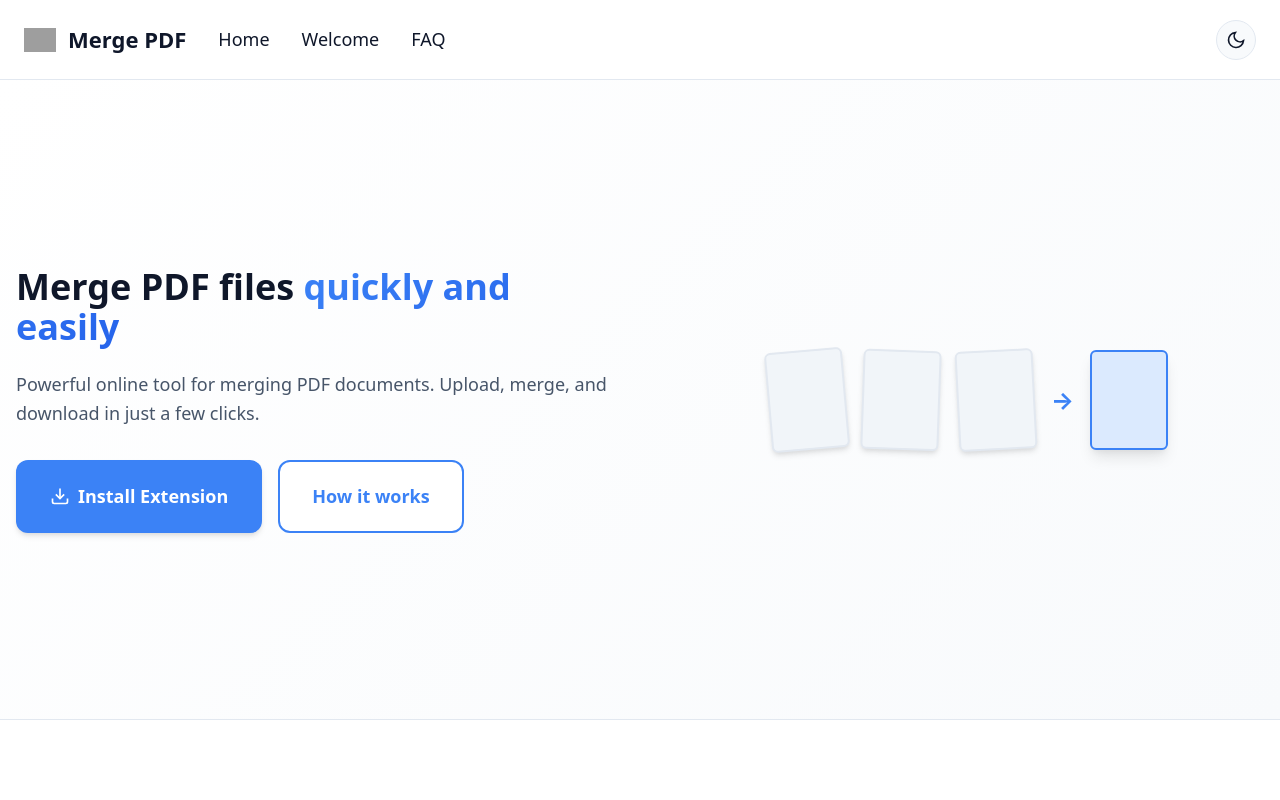
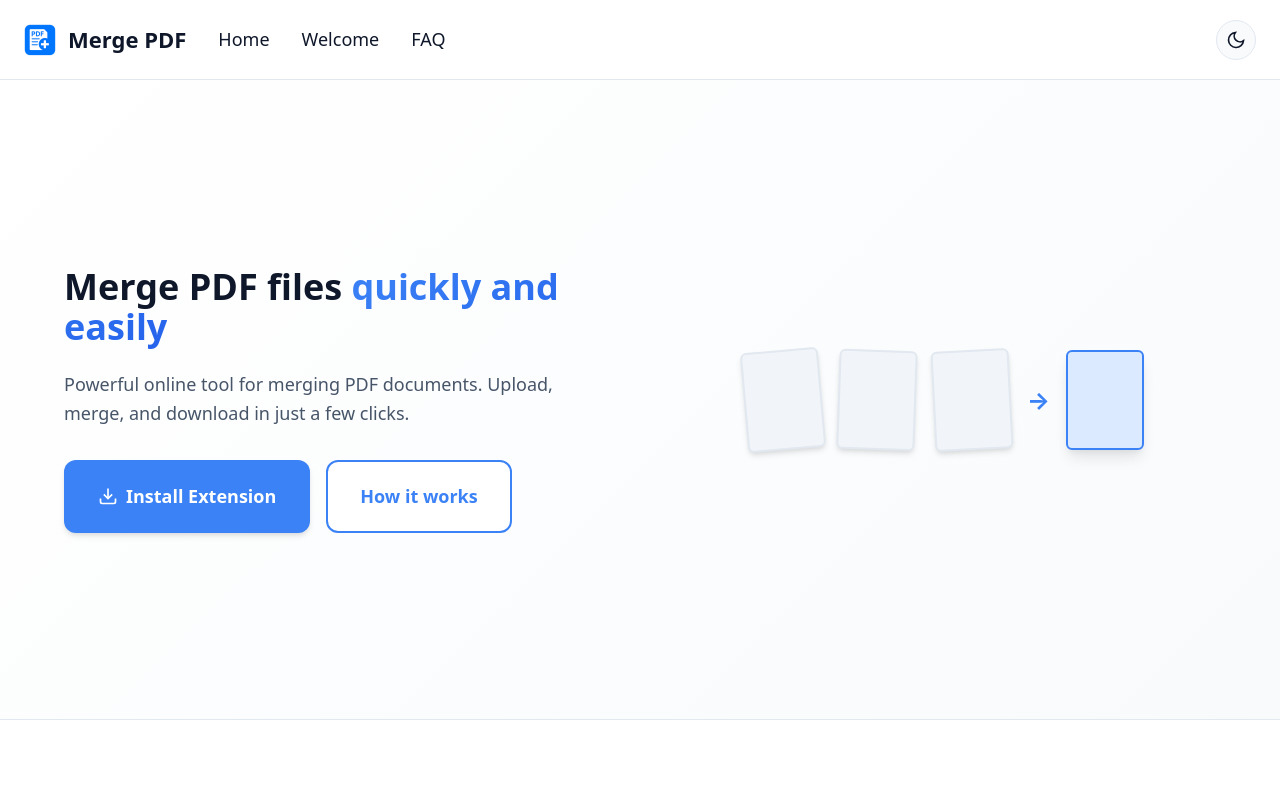
Before and after one commit to Kosurij/merge-pdf-landing, a Vue app: page / in a window 1280 px wide. Shown: the top 800 px of the page. Built offline with nearby package versions, Linux system fonts and the light colour scheme; grey boxes are pictures that could not be loaded.

Commit message:
Заменил лого

```diff
--- a/src/pages/IndexPage.vue
+++ b/src/pages/IndexPage.vue
@@ -175,7 +175,7 @@ const scrollToHowItWorks = () => {
   grid-template-columns: 1fr 1fr;
   gap: 64px;
   align-items: center;
-  padding: 64px 16px;
+  padding: 64px;
   min-height: 80vh;
   background: linear-gradient(135deg, var(--color-background) 0%, var(--color-background-secondary) 100%);
   position: relative;
```
Also changed, not shown: src/assets/logo.png (added), 1 other file (tests, documents, lock files or other folders).
